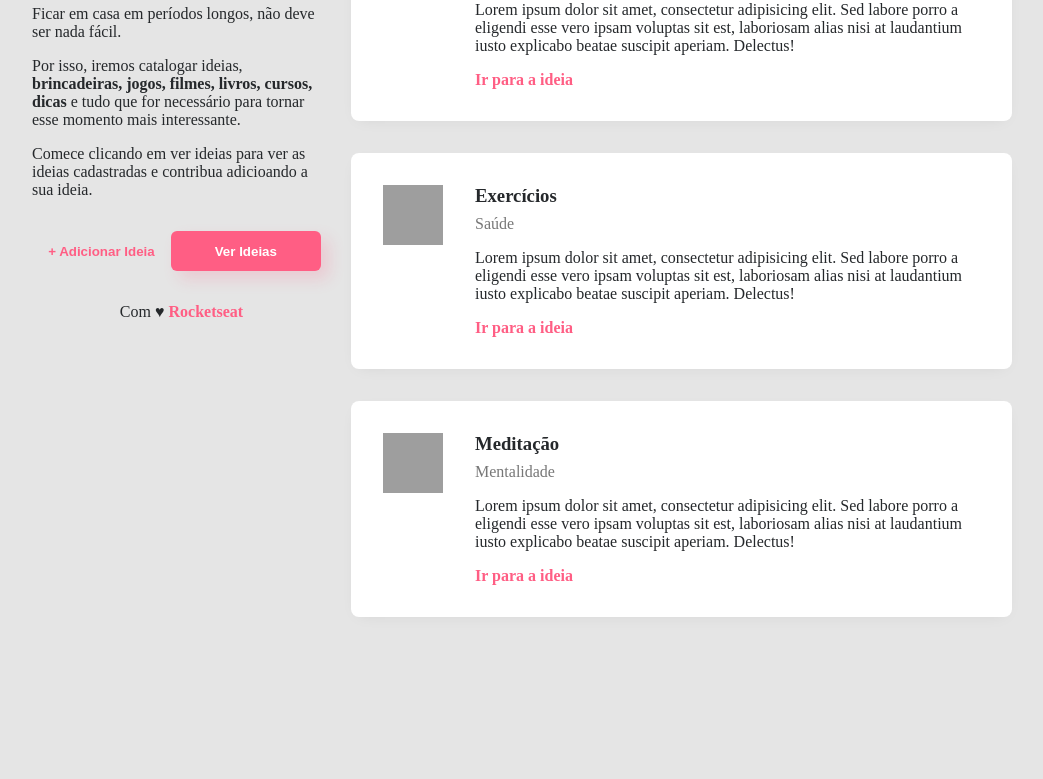
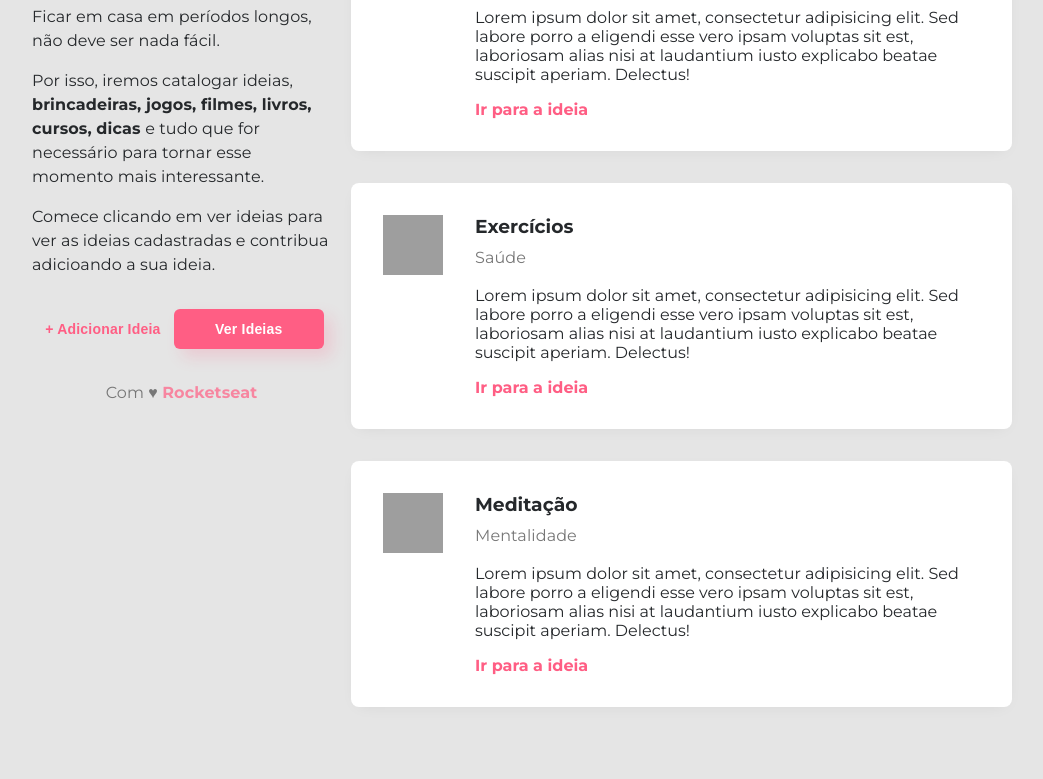
Before and after one commit to christyanbrayan/casa-criativa, a plain HTML site: page index.html in a window 1280 px wide. Shown: the part 135-914 px from the top of the page, without its empty margins (118-1161 px from the left). Before the commit the page ends 824 px from the top, so only its background shows below. Drawn offline with Linux system fonts and the light colour scheme; grey boxes are pictures that could not be loaded.

Commit message:
day two - font

```diff
--- a/index.html
+++ b/index.html
@@ -3,6 +3,7 @@
 <head>
   <meta charset="UTF-8">
   <title> Casa Criativa </title>
+  <link href="https://fonts.googleapis.com/css2?family=Montserrat:wght@300;400;600;700;900&display=swap" rel="stylesheet">
   <link rel="stylesheet" href="style.css">
 </head>
 <body>
--- a/style.css
+++ b/style.css
@@ -1,6 +1,7 @@
 body {
   background-color: #e5e5e5;
   color: #25282b;
+  font-family: 'Montserrat', sans-serif;
   margin: 0;
 }
 
@@ -16,6 +17,12 @@ a {
 
 a:hover {
   text-decoration: underline;
+}
+
+p {
+  font-size: 16px;
+  line-height: 24px;
+  letter-spacing: 0.1px;
 }
 
 #container {
@@ -44,7 +51,10 @@ button {
   background: none;
   color: #ff5e84;
   border: none;
+  font-size: 14px;
   font-weight: bold;
+  line-height: 18px;
+  letter-spacing: 0.2px;
   cursor: pointer;
   outline: none;
 }
@@ -68,6 +78,15 @@ button.fat:hover {
 
 footer {
   text-align: center;
+  font-size: 14px;
+  font-weight: 400;
+  line-height: 18px;
+  letter-spacing: 0.2px;
+  color: #777;
+}
+
+footer a {
+  opacity: 0.7;
 }
 
 .idea {
```
